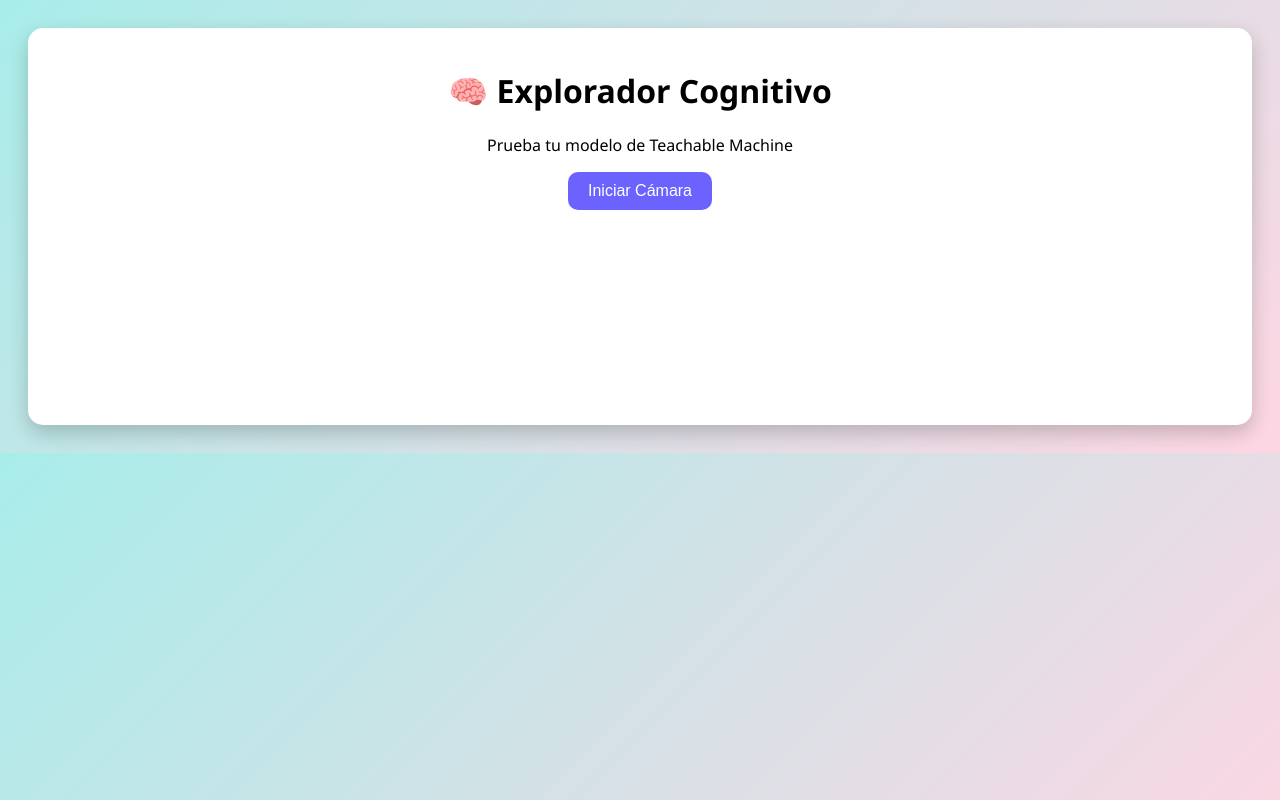
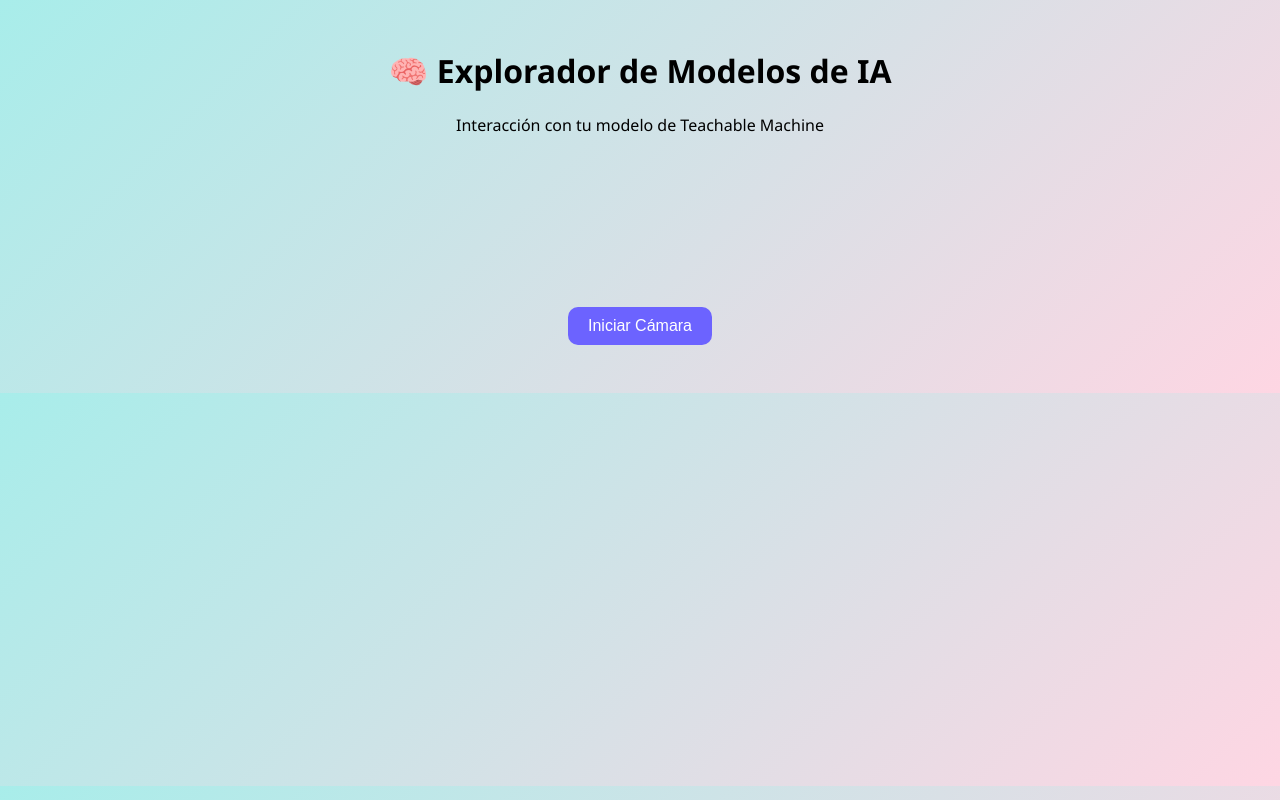
Before and after one commit to newtechcode/ModeloEmociones, a plain HTML site: page index.html in a window 1280 px wide. Drawn offline with Linux system fonts and the light colour scheme.

Commit message:
Update index.html

```diff
--- a/index.html
+++ b/index.html
@@ -3,25 +3,29 @@
 <head>
   <meta charset="UTF-8">
   <meta name="viewport" content="width=device-width, initial-scale=1.0">
-  <title>Visor de Modelo - Psicología</title>
+  <title>Explorador de Emociones IA</title>
   <link rel="stylesheet" href="styles.css">
 </head>
 <body>
-  <div class="container">
-    <h1>🧠 Explorador Cognitivo</h1>
-    <p>Prueba tu modelo de Teachable Machine</p>
+  <header>
+    <h1>🧠 Explorador de Modelos de IA</h1>
+    <p>Interacción con tu modelo de Teachable Machine</p>
+  </header>
 
-    <button onclick="init()">Iniciar Cámara</button>
+  <main>
+    <section class="camera-section">
+      <video id="webcam" autoplay playsinline></video>
+    </section>
 
-    <div class="video-container">
-      <video id="webcam" autoplay playsinline></video>
-    </div>
+    <section class="controls">
+      <button onclick="init()">Iniciar Cámara</button>
+    </section>
 
-    <div id="label-container"></div>
-  </div>
+    <section id="label-container" class="results"></section>
+  </main>
 
-<script src="https://cdn.jsdelivr.net/npm/@tensorflow/tfjs@latest/dist/tf.min.js"></script>
-<script src="https://cdn.jsdelivr.net/npm/@teachablemachine/image@latest/dist/teachablemachine-image.min.js"></script>
-<script src="script.js"></script>
+  <script src="https://cdn.jsdelivr.net/npm/@tensorflow/tfjs@latest"></script>
+  <script src="https://cdn.jsdelivr.net/npm/@teachablemachine/image@latest"></script>
+  <script src="script.js"></script>
 </body>
 </html>
```
